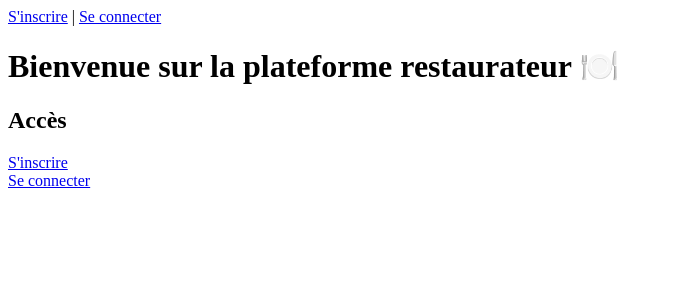
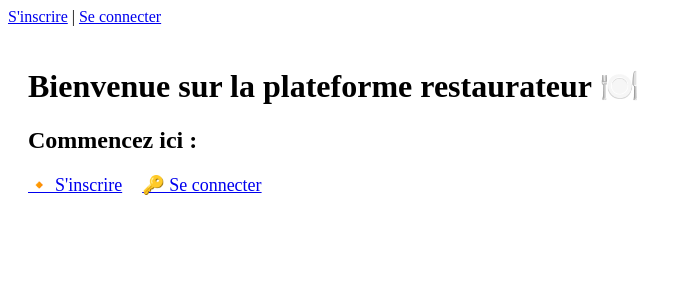
Before and after one commit to lmasumbuku/frontend, a React (Create React App) app: page / in a window 1280 px wide. Shown: the top 300 px of the page, without its empty margins (0-692 px from the left). Built offline with nearby package versions, Linux system fonts and the light colour scheme.

Commit message:
Update HomePage.js

```diff
--- a/src/components/HomePage.js
+++ b/src/components/HomePage.js
@@ -3,12 +3,17 @@ import { Link } from "react-router-dom";
 
 const HomePage = () => {
   return (
-    <div>
+    <div style={{ padding: "20px" }}>
       <h1>Bienvenue sur la plateforme restaurateur 🍽️</h1>
-      <h2>Accès</h2>
-      <Link to="/register">S'inscrire</Link>
-      <br />
-      <Link to="/login">Se connecter</Link>
+      <h2>Commencez ici :</h2>
+      <div style={{ marginTop: "20px" }}>
+        <Link to="/register" style={{ marginRight: "20px", fontSize: "18px" }}>
+          🔸 S'inscrire
+        </Link>
+        <Link to="/login" style={{ fontSize: "18px" }}>
+          🔑 Se connecter
+        </Link>
+      </div>
     </div>
   );
 };
```
